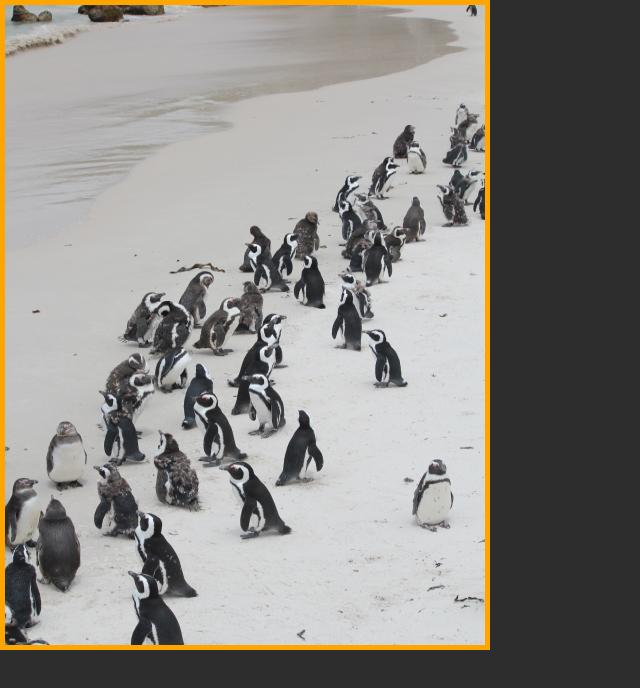
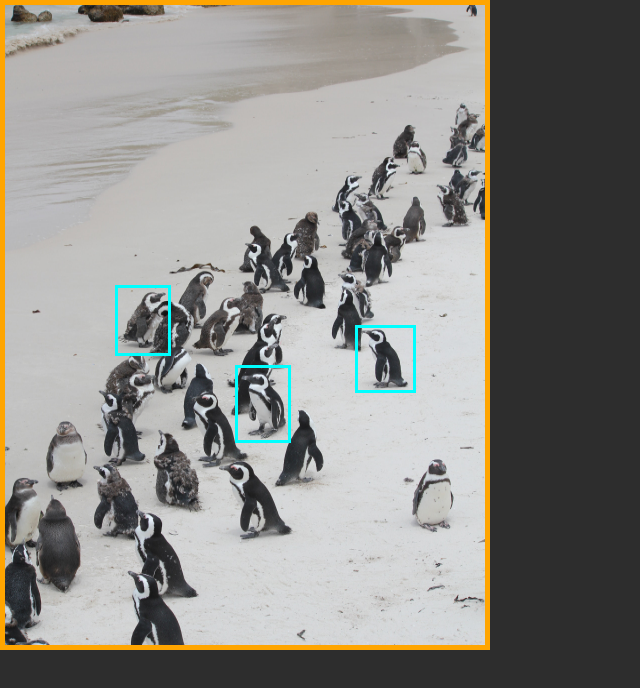
Before and after one commit to man7788/photo-tagging-app, a React (Create React App) app: page / in a window 1280 px wide. Shown: the top 688 px of the page, without its empty margins (0-640 px from the left). Built offline with nearby package versions, Linux system fonts and the light colour scheme; the HTML template or start-up script is replaced by a standard one.

Commit message:
Refactor Target component

```diff
--- a/src/App.css
+++ b/src/App.css
@@ -8,34 +8,6 @@
   background-size: 480px 640px;
 }
 
-#peter,
-#sam,
-#eric {
-  border: 3px solid cyan;
-  position: absolute;
-}
-
-#peter {
-  width: 50px;
-  height: 70px;
-  top: 315px;
-  left: 110px;
-}
-
-#sam {
-  width: 50px;
-  height: 77px;
-  top: 410px;
-  left: 230px;
-}
-
-#eric {
-  width: 55px;
-  height: 70px;
-  top: 360px;
-  left: 350px;
-}
-
 #p-score,
 #s-score,
 #e-score {
--- a/src/App.js
+++ b/src/App.js
@@ -1,6 +1,7 @@
 import { useState, useEffect } from 'react';
 import './App.css';
 import Dropdown from './components/Dropdown';
+import Target from './components/Target';
 
 const App = () => {
   const [top, setTop] = useState();
@@ -73,22 +74,28 @@ const App = () => {
       style={{ cursor: cursor }}
     >
       <Dropdown clickMenu={clickMenu} styles={styles} />
-      {/* <div
+      <Target
         id="peter"
-        onClick={pop ? clickTarget : clickPicture}
-        style={{ display: hide }}
-      ></div>
-      <div
+        clickTarget={clickTarget}
+        clickPicture={clickPicture}
+        pop={pop}
+        hide={hide}
+      />
+      <Target
         id="sam"
-        onClick={pop ? clickTarget : clickPicture}
-        style={{ display: hide }}
-      ></div>
-      <div
+        clickTarget={clickTarget}
+        clickPicture={clickPicture}
+        pop={pop}
+        hide={hide}
+      />
+      <Target
         id="eric"
-        onClick={pop ? clickTarget : clickPicture}
-        style={{ display: hide }}
-      ></div>
-      <div id="p-score" style={{ color: score.peter }}>
+        clickTarget={clickTarget}
+        clickPicture={clickPicture}
+        pop={pop}
+        hide={hide}
+      />
+      {/* <div id="p-score" style={{ color: score.peter }}>
         Peter
       </div>
       <div id="s-score" style={{ color: score.sam }}>
--- /dev/null
+++ b/src/components/Target.js
@@ -0,0 +1,16 @@
+import '../styles/Target.css';
+
+const Target = (props) => {
+  const { id, clickTarget, clickPicture, pop, hide } = props;
+
+  return (
+    <div className="Target">
+      <div
+        id={id}
+        onClick={pop ? clickTarget : clickPicture}
+        style={{ display: hide }}
+      ></div>
+    </div>
+  );
+};
+export default Target;
--- /dev/null
+++ b/src/styles/Target.css
@@ -0,0 +1,27 @@
+#peter,
+#sam,
+#eric {
+  border: 3px solid cyan;
+  position: absolute;
+}
+
+#peter {
+  width: 50px;
+  height: 65px;
+  top: 280px;
+  left: 110px;
+}
+
+#sam {
+  width: 50px;
+  height: 72px;
+  top: 360px;
+  left: 230px;
+}
+
+#eric {
+  width: 55px;
+  height: 62px;
+  top: 320px;
+  left: 350px;
+}
```
